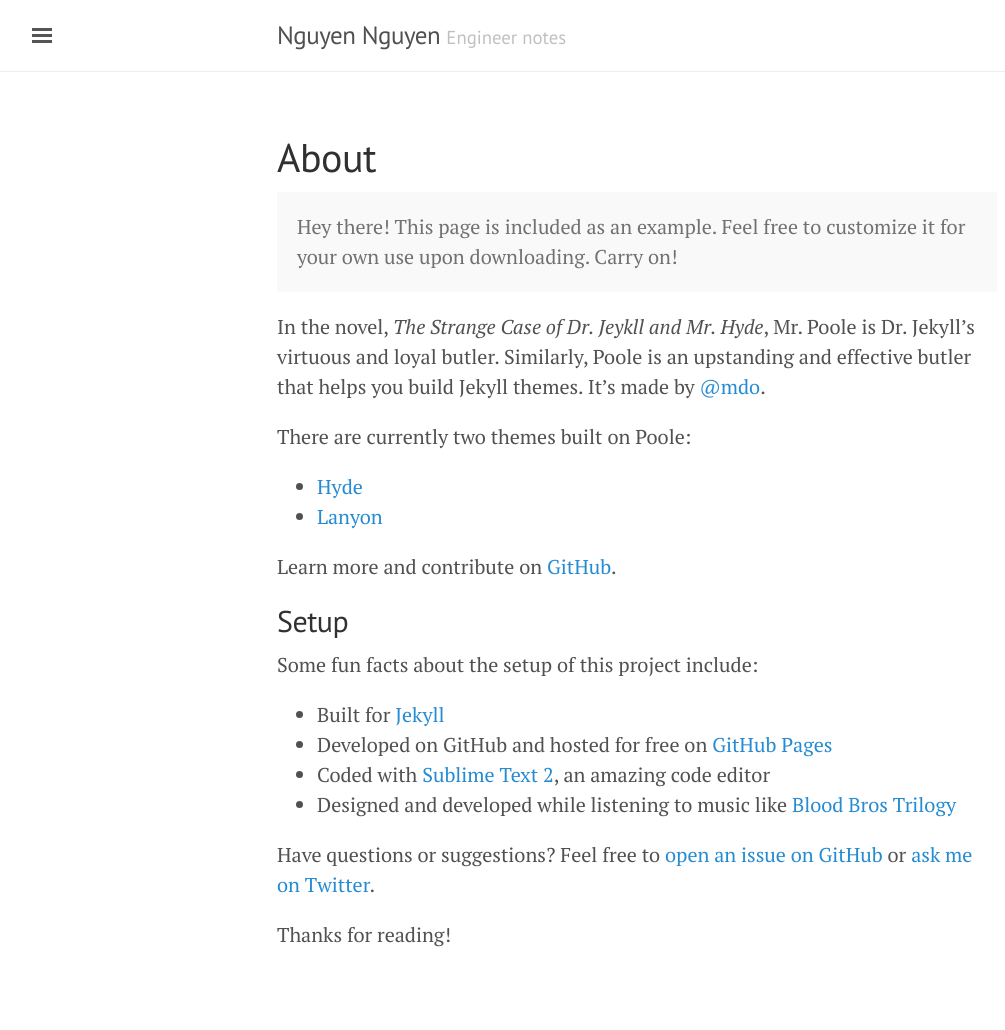
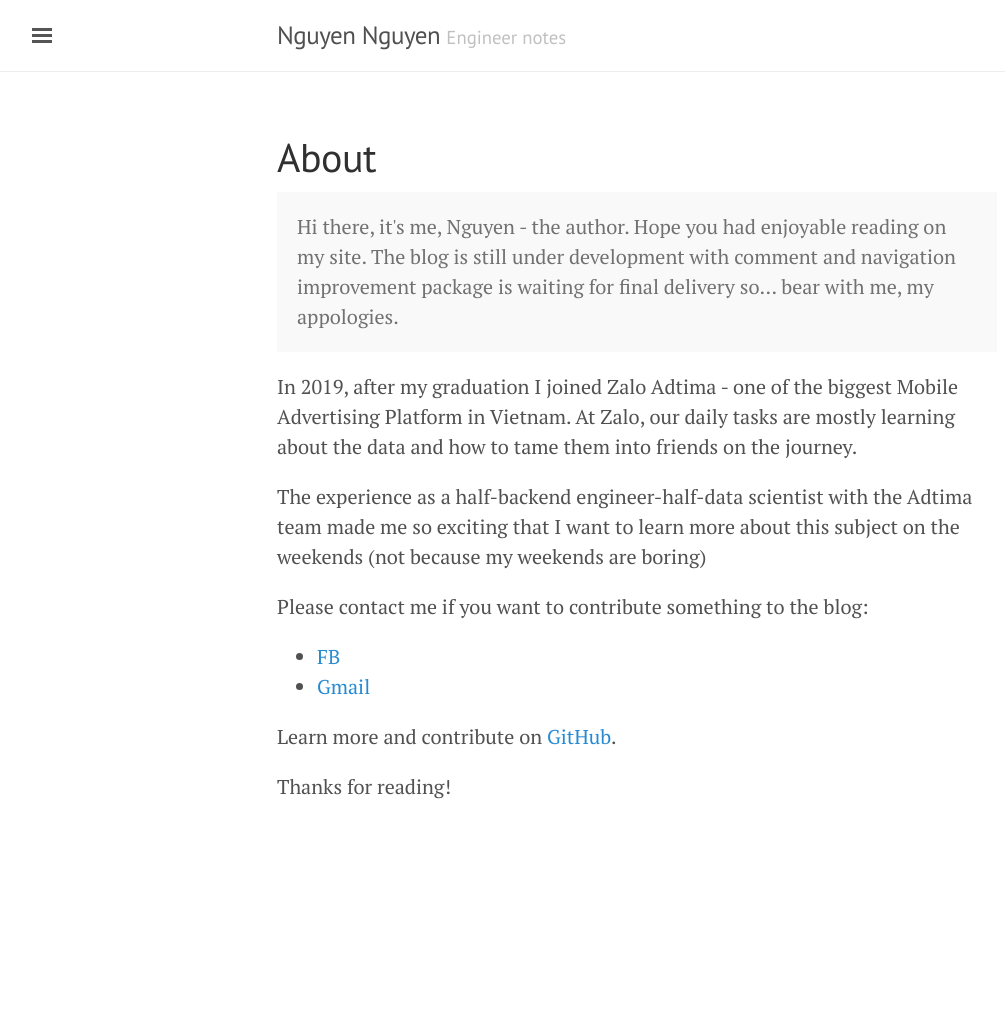
Before and after one commit to nguyenng97/nguyenng97.github.io, a Jekyll site: the page built from about.md, in a window 1280 px wide. Shown: the whole page, without its empty margins (3-1008 px from the left). Built offline with Jekyll 4.4.1, drawn with Linux system fonts in a browser that asks for light colours; after the commit the page ends 900 px from its top, so only the background shows below that.

Commit message:
update about

```diff
--- a/about.md
+++ b/about.md
@@ -4,27 +4,18 @@ title: About
 ---
 
 <p class="message">
-  Hey there! This page is included as an example. Feel free to customize it for your own use upon downloading. Carry on!
+  Hi there, it's me, Nguyen - the author. Hope you had enjoyable reading on my site. The blog is still under development with comment and navigation improvement package is waiting for final delivery so... bear with me, my appologies.
 </p>
 
-In the novel, *The Strange Case of Dr. Jeykll and Mr. Hyde*, Mr. Poole is Dr. Jekyll's virtuous and loyal butler. Similarly, Poole is an upstanding and effective butler that helps you build Jekyll themes. It's made by [@mdo](https://twitter.com/mdo).
+In 2019, after my graduation I joined Zalo Adtima - one of the biggest Mobile Advertising Platform in Vietnam. At Zalo, our daily tasks are mostly learning about the data and how to tame them into friends on the journey.
 
-There are currently two themes built on Poole:
+The experience as a half-backend engineer-half-data scientist with the Adtima team made me so exciting that I want to learn more about this subject on the weekends (not because my weekends are boring)
 
-* [Hyde](http://hyde.getpoole.com)
-* [Lanyon](http://lanyon.getpoole.com)
+Please contact me if you want to contribute something to the blog:
+
+* [FB](facebook.com/nttungnguyen)
+* [Gmail](nguyenng178@gmail.com)
 
 Learn more and contribute on [GitHub](https://github.com/poole).
 
-## Setup
-
-Some fun facts about the setup of this project include:
-
-* Built for [Jekyll](http://jekyllrb.com)
-* Developed on GitHub and hosted for free on [GitHub Pages](https://pages.github.com)
-* Coded with [Sublime Text 2](http://sublimetext.com), an amazing code editor
-* Designed and developed while listening to music like [Blood Bros Trilogy](https://soundcloud.com/maddecent/sets/blood-bros-series)
-
-Have questions or suggestions? Feel free to [open an issue on GitHub](https://github.com/poole/issues/new) or [ask me on Twitter](https://twitter.com/mdo).
-
 Thanks for reading!
```
